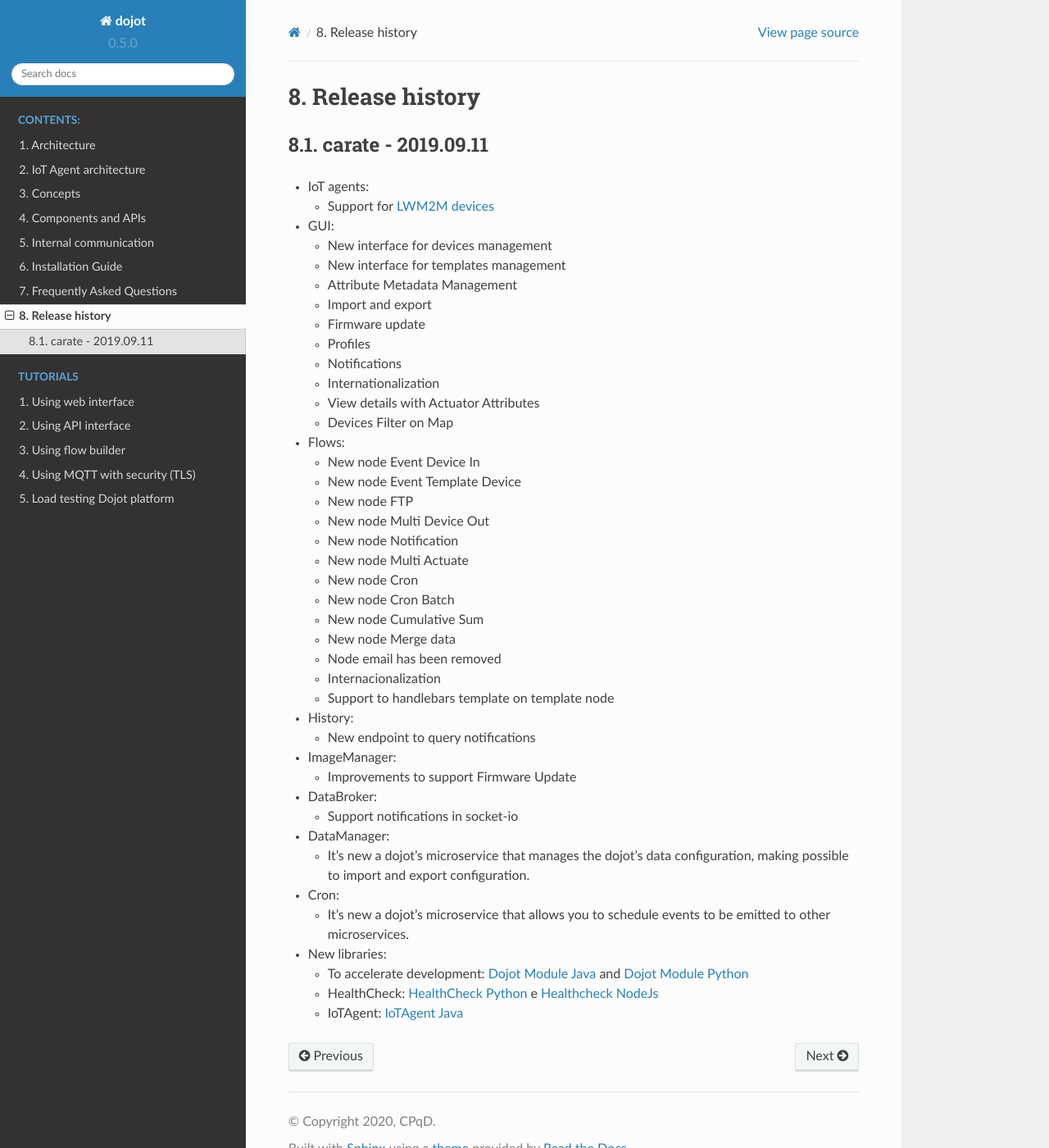
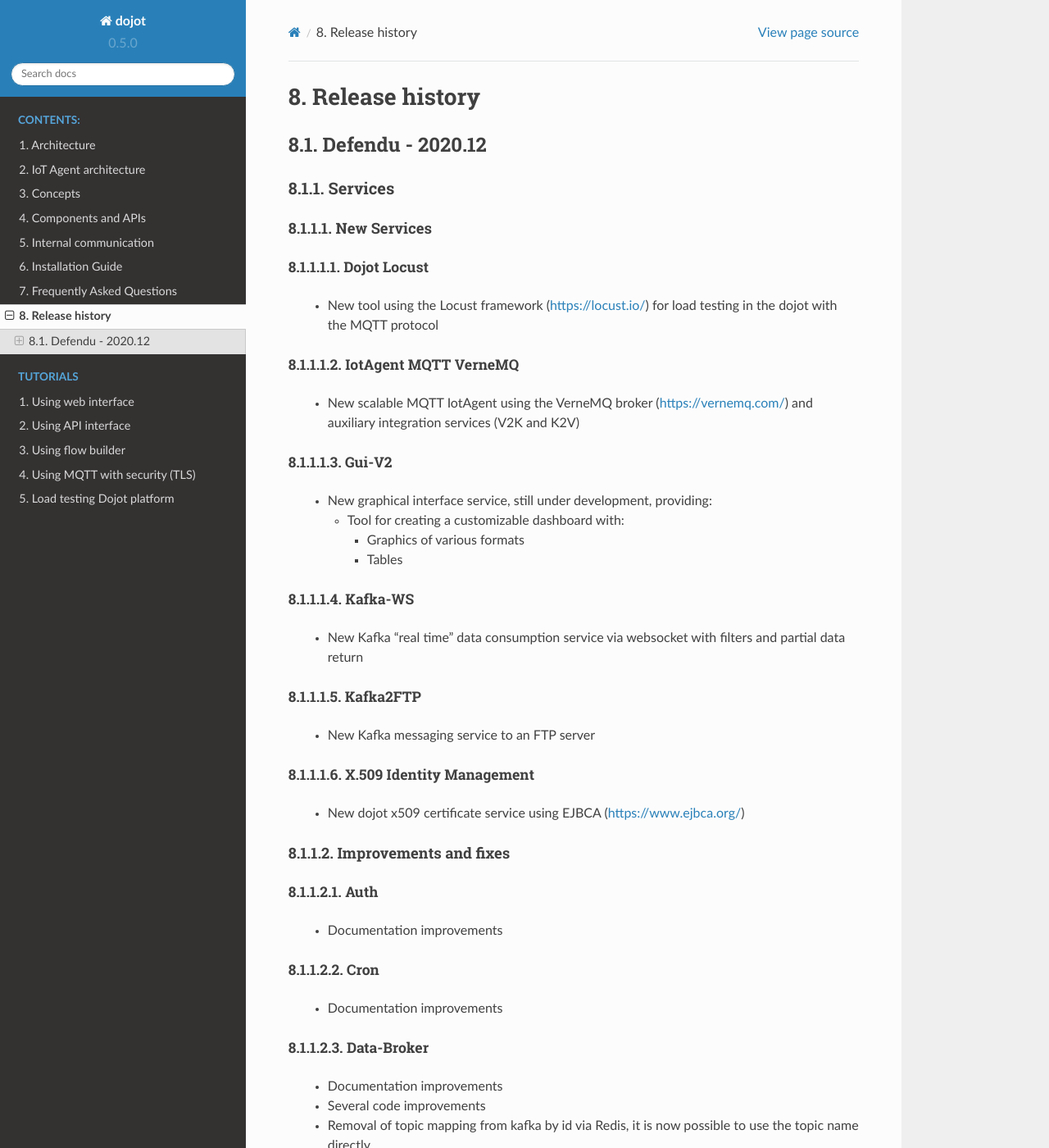
Before and after one commit to dojot/docs, a Sphinx documentation site: the page built from source/releases.rst, in a window 1280 px wide and 1400 px high. Shown: the whole window at 82% size. Built offline with Sphinx 7.4.7 and the Read the Docs theme 2.0.0, drawn with Linux system fonts in a browser that asks for light colours; some of the changed text lies outside the part shown.

Commit message:
update release notes

```diff
--- a/source/releases.rst
+++ b/source/releases.rst
@@ -1,77 +1,165 @@
 Release history
 ===============
 
-carate - 2019.09.11
------------------------
+Defendu - 2020.12
+------------------
 
-- IoT agents:
+Services
+++++++++++
 
-  - Support for
-    `LWM2M devices <https://github.com/dojot/iotagent-leshan>`_
+New Services
+************
 
-- GUI:
+Dojot Locust
+^^^^^^^^^^^^
 
-  - New interface for devices management
-  - New interface for templates management
-  - Attribute Metadata Management
-  - Import and export
-  - Firmware update
-  - Profiles
-  - Notifications
-  - Internationalization
-  - View details with Actuator Attributes
-  - Devices Filter on Map
+      - New tool using the Locust framework (https://locust.io/) for load testing in the dojot with the MQTT protocol
+
+IotAgent MQTT VerneMQ
+^^^^^^^^^^^^^^^^^^^^^
+
+      - New scalable MQTT IotAgent using the VerneMQ broker (https://vernemq.com/) and auxiliary integration services (V2K and K2V)
+
+Gui-V2
+^^^^^^
+
+      - New graphical interface service, still under development, providing:
+
+        - Tool for creating a customizable dashboard with:
+
+          - Graphics of various formats
+          - Tables
+
+Kafka-WS
+^^^^^^^^
+
+      - New Kafka “real time” data consumption service via websocket with filters and partial data return
+
+Kafka2FTP
+^^^^^^^^^
+
+      - New Kafka messaging service to an FTP server
+
+X.509 Identity Management
+^^^^^^^^^^^^^^^^^^^^^^^^^
+
+      - New dojot x509 certificate service using EJBCA (https://www.ejbca.org/)
+
+Improvements and fixes
+**********************
+
+Auth
+^^^^
+
+      - Documentation improvements
+
+Cron
+^^^^
+
+      - Documentation improvements
+
+Data-Broker
+^^^^^^^^^^^
+
+      - Documentation improvements
+      - Several code improvements
+      - Removal of topic mapping from kafka by id via Redis, it is now possible to use the topic name directly
 
 
-- Flows:
+Data-Manager
+^^^^^^^^^^^^
 
-  - New node Event Device In
-  - New node Event Template Device
-  - New node FTP
-  - New node Multi Device Out
-  - New node Notification
-  - New node Multi Actuate
-  - New node Cron
-  - New node Cron Batch
-  - New node Cumulative Sum
-  - New node Merge data
-  - Node email has been removed
-  - Internacionalization
-  - Support to handlebars template on template node
+      - Documentation improvements
 
-- History:
+Device-Manager
+^^^^^^^^^^^^^^
 
-  - New endpoint to query notifications
+      - Documentation improvements
+      - Performance improvements in code
 
-- ImageManager:
+Flowbroker
+^^^^^^^^^^
 
-  - Improvements to support Firmware Update
+      - Documentation improvements
+      - Various code performance improvements including better parallelization of processing queues
+      - Minor bug fixes
+      - Support for Kubernetes 17 with remote nodes
+      - New “Publish FTP” node
 
-- DataBroker:
+Image-Manager
+^^^^^^^^^^^^^
 
-  - Support notifications in socket-io
+      - Documentation improvements
 
-- DataManager:
+IotAgent-Leshan
+^^^^^^^^^^^^^^^
 
-  - It's new a dojot's microservice that manages
-    the dojot's data configuration,
-    making possible to import and export configuration.
+      - Documentation improvements
+      - Minor bug fixes
 
+IotAgent Mosca
+^^^^^^^^^^^^^^
 
-- Cron:
+      - Added CRL support
+      - Added control of maximum active and inactivity connection time
+      - Integration with the new X.509 Identity Management service
+      - Minor bug fixes
 
-  - It's new a dojot's microservice that allows
-    you to schedule events to be emitted
-    to other microservices.
+GUI
+^^^
 
+      - Added historical reporting option by device
+      - Added x509 certificate generation option for a device
+      - Base url route customization
+      - Minor bug fixes
 
-- New libraries:
+History
+^^^^^^^
 
-  - To accelerate development:
-    `Dojot Module Java <https://github.com/dojot/dojot-module-java>`_
-    and `Dojot Module Python <https://github.com/dojot/dojot-module-python>`_
-  - HealthCheck:
-    `HealthCheck Python <https://github.com/dojot/healthcheck-python>`_
-    e `Healthcheck NodeJs <https://github.com/dojot/healthcheck-nodejs>`_
-  - IoTAgent:
-    `IoTAgent Java <https://github.com/dojot/iotagent-java>`_
+      - Documentation improvements
+      - New “First N” filter option that returns the first N data that is currently persisted
+      - Improvements to data indexing in MongoDB
+      - Minor bug fixes
+
+Kong
+^^^^
+
+      - Migration to Kong Gateway version 2 (https://konghq.com/kong/)
+
+Deployments
++++++++++++
+
+Docker-compose
+***************
+
+    - Upgrade to docker-compose version 3.8
+    - Update version of external services
+    - Added new services
+
+Ansible-dojot
+*************
+
+    - Several improvements mainly aimed at scalability and simplification of the installation process
+    - Update to version 17 of kubernetes
+    - Added Load Balancer - Nginx
+    - Added Prometheus and Grafana to monitor part of the infrastructure (VMs, VerneMQ, Kubernetes, etc.)
+    - Documentation improvements
+
+Libraries
++++++++++
+
+dojot-module-nodejs
+*******************
+
+   - Minor bug fixes
+
+dojot-microservice-sdk-js
+*************************
+
+  - New dojot library in node.js with:
+
+    - Kafka Handlers -  Module responsible for Consumer (can use regular expressions in topics) and Producer
+    - Config Manager -  Module responsible for creating the standardized configuration file for the services
+    - Service State Manager - Module to define graceful shutdown and health check for the service
+    - WebUtils - Module for creating a server and a web structure (Express.js) to handle HTTP (S) requests.
+    - Logger - Log module to be used in services in a standardized way
```
Also changed, not shown: 1 other file.
